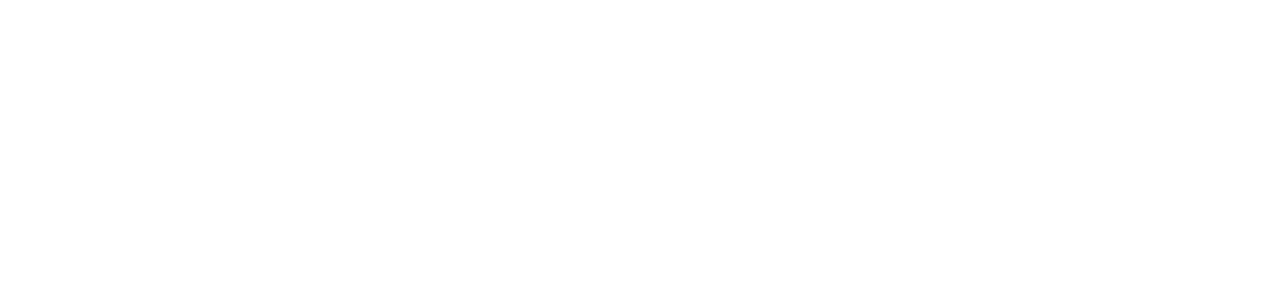
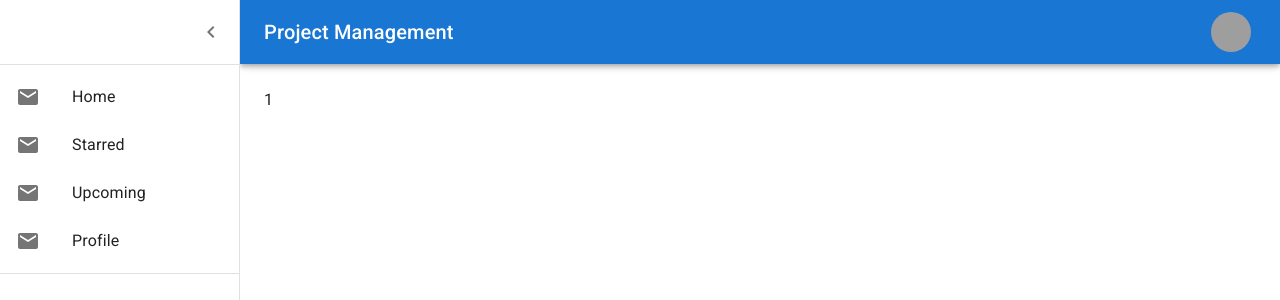
Before and after one commit to shethsh1/Project-Management, a React (Create React App) app in the folder client/: page /project/1 in a window 1280 px wide. Before the commit this address had no page. Shown: the top 300 px of the page. Built offline with nearby package versions, Linux system fonts and the light colour scheme; grey boxes are pictures that could not be loaded.

Commit message:
added projects

```diff
--- a/client/package.json
+++ b/client/package.json
@@ -15,6 +15,7 @@
     "@types/node": "^16.11.32",
     "@types/react": "^18.0.8",
     "@types/react-dom": "^18.0.3",
+    "moment": "^2.29.3",
     "react": "^18.1.0",
     "react-dnd": "^16.0.1",
     "react-dnd-html5-backend": "^16.0.1",
--- a/client/src/App.tsx
+++ b/client/src/App.tsx
@@ -3,6 +3,7 @@
 import { Routes, BrowserRouter } from "react-router-dom";
 import { Route } from 'react-router'
 import Dashboard from './pages/dashboard/Dashboard'
+import Project from './pages/project/Project'
 import Login from './pages/login/Login'
 import Signup from './pages/signup/Signup'
 
@@ -12,6 +13,7 @@
       <Routes>
 
         <Route path="/" element={<Dashboard />}></Route>
+        <Route path="/project/:id" element={<Project />}></Route>
         <Route path="/login" element={<Login />}></Route>
         <Route path="/signup" element={<Signup />}></Route>
 
--- a/client/src/components/dashboard/Home.tsx
+++ b/client/src/components/dashboard/Home.tsx
@@ -106,11 +106,11 @@
           <TableHead>
             <TableRow>
               <TableCell>Title</TableCell>
-              <TableCell align="right">Priority&nbsp;</TableCell>
-              <TableCell align="right">End Date&nbsp;</TableCell>
-              <TableCell align="right">Status&nbsp;</TableCell>
-              <TableCell align="right">Progress&nbsp;</TableCell>
-              <TableCell align="right"></TableCell>
+              <TableCell >Priority&nbsp;</TableCell>
+              <TableCell >End Date&nbsp;</TableCell>
+              <TableCell >Status&nbsp;</TableCell>
+              <TableCell >Progress&nbsp;</TableCell>
+              <TableCell align="right" ></TableCell>
             </TableRow>
           </TableHead>
 
@@ -124,18 +124,18 @@
                 <TableCell component="th" scope="row">
                   {row.title}
                 </TableCell>
-                <TableCell align="right">
+                <TableCell >
                   {row.priority}
                 </TableCell>
-                <TableCell align="right">
+                <TableCell >
                   Today
                 </TableCell>
 
-                <TableCell align="right">
+                <TableCell >
                   {row.status}
                 </TableCell>
 
-                <TableCell align="right">
+                <TableCell >
                   {row.progress}
                 </TableCell>
 
--- /dev/null
+++ b/client/src/pages/project/Project.tsx
@@ -0,0 +1,70 @@
+import * as React from 'react';
+
+import { styled, useTheme } from '@mui/material/styles';
+import { useParams } from 'react-router-dom'
+import Box from '@mui/material/Box';
+import CssBaseline from '@mui/material/CssBaseline';
+import Header from '../../components/dashboard/Header'
+import Home from '../../components/dashboard/Home'
+import SidebarContainer from '../../components/dashboard/SidebarContainer'
+import Constants from '../../constants/Constants'
+
+
+const { drawerWidth } = Constants
+
+const Main = styled('main', { shouldForwardProp: (prop) => prop !== 'open' })<{
+    open?: boolean;
+}>(({ theme, open }) => ({
+    flexGrow: 1,
+    padding: theme.spacing(3),
+    transition: theme.transitions.create('margin', {
+        easing: theme.transitions.easing.sharp,
+        duration: theme.transitions.duration.leavingScreen,
+    }),
+    marginLeft: `-${drawerWidth}px`,
+    ...(open && {
+        transition: theme.transitions.create('margin', {
+            easing: theme.transitions.easing.easeOut,
+            duration: theme.transitions.duration.enteringScreen,
+        }),
+        marginLeft: 0,
+    }),
+}));
+
+
+
+const DrawerHeader = styled('div')(({ theme }) => ({
+    display: 'flex',
+    alignItems: 'center',
+    padding: theme.spacing(0, 1),
+    // necessary for content to be below app bar
+    ...theme.mixins.toolbar,
+    justifyContent: 'flex-end',
+}));
+
+export default function Project() {
+
+    const { id } = useParams()
+    const theme = useTheme();
+    const [open, setOpen] = React.useState(true);
+
+    const handleDrawerOpen = () => {
+        setOpen(true);
+    };
+
+    const handleDrawerClose = () => {
+        setOpen(false);
+    };
+
+    return (
+        <Box sx={{ display: 'flex' }}>
+            <CssBaseline />
+            <Header open={open} handleDrawerOpen={handleDrawerOpen} />
+            <SidebarContainer open={open} handleDrawerClose={handleDrawerClose} />
+            <Main open={open}>
+                <DrawerHeader />
+                {id}
+            </Main>
+        </Box>
+    );
+}
```
Also changed, not shown: 1 other file (tests, documents, lock files or other folders).
